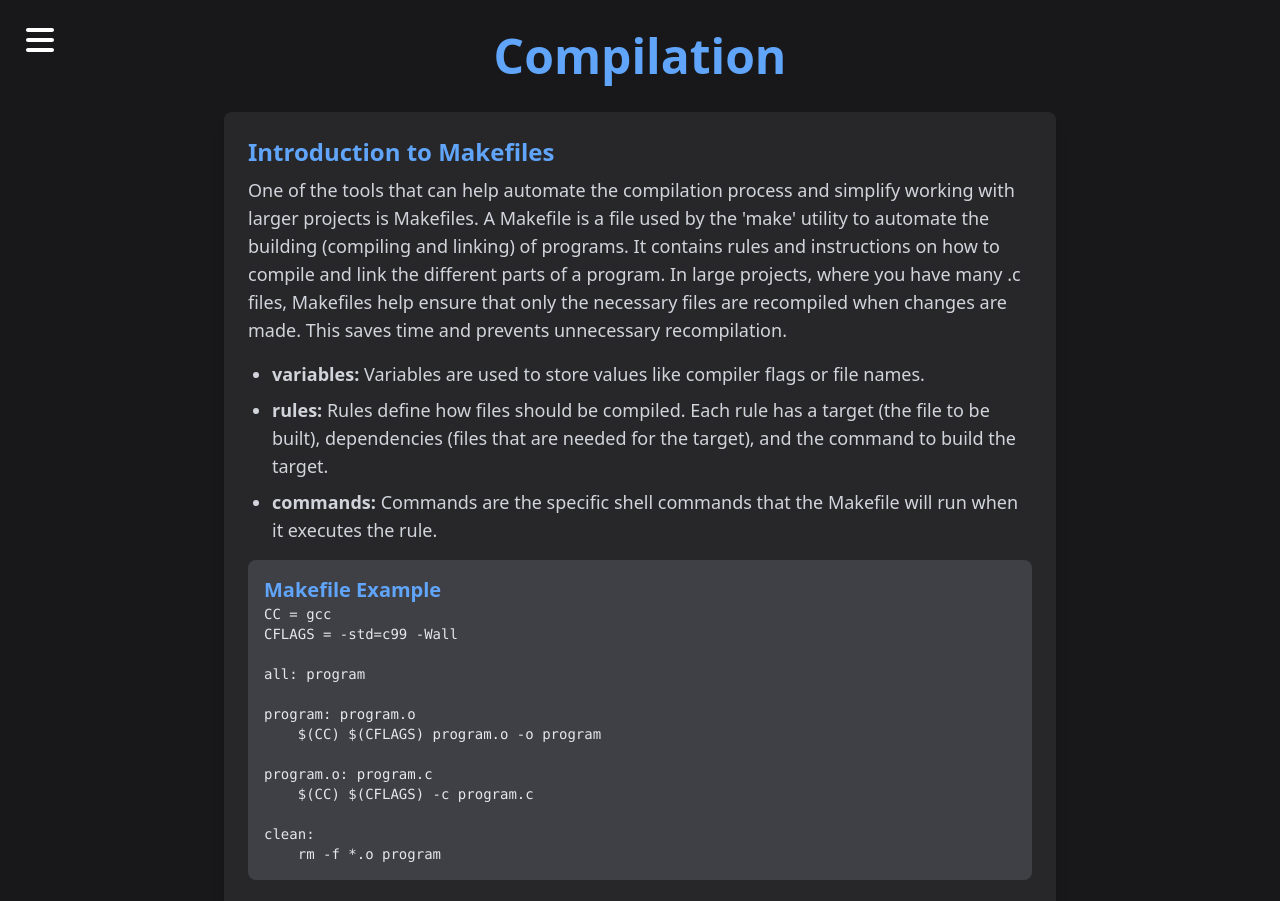
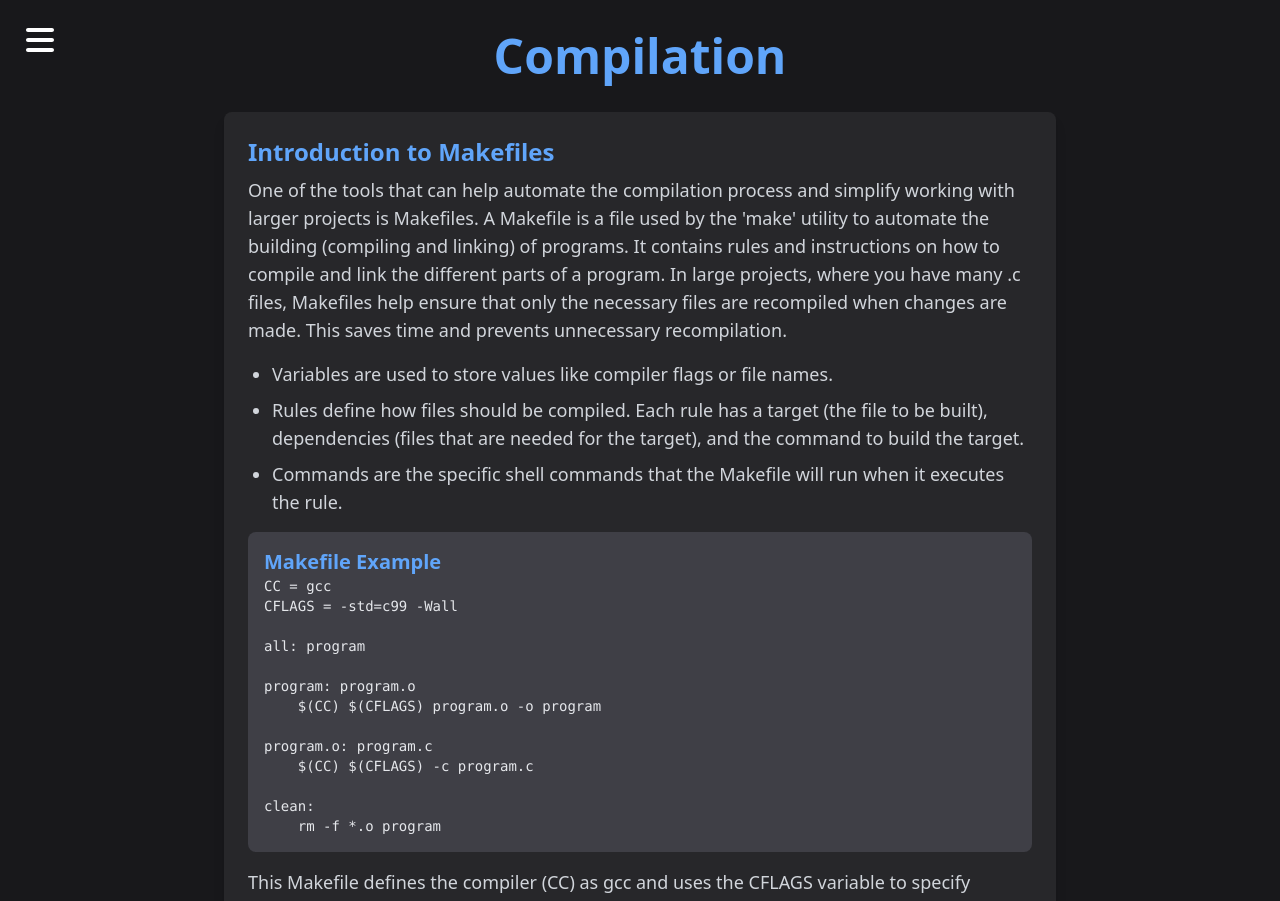
Before and after one commit to acandrewchow/cis2500-textbook, a Next.js app: page /topics/compilation in a window 1280 px wide. Shown: the top 901 px of the page. Built offline with nearby package versions, Linux system fonts and the light colour scheme.

Commit message:
Adds reusable Lecture component

```diff
--- /dev/null
+++ b/src/components/Lecture.js
@@ -0,0 +1,61 @@
+import React from "react";
+import TableOfContents from "@/components/TableOfContents";
+import Paragraph from "@/components/Paragraph";
+
+const Lecture = ({ content }) => {
+  return (
+    <div className="min-h-screen bg-zinc-900 text-white">
+      <TableOfContents />
+      <div className="max-w-4xl mx-auto p-8">
+        <header className="mb-8 text-center">
+          <h1 className="text-5xl font-bold text-blue-400 mb-4">
+            {content.title}
+          </h1>
+        </header>
+
+        <div className="bg-zinc-800 rounded-lg shadow-lg p-6 space-y-6">
+          {content.sections &&
+            content.sections.map((section, index) => (
+              <section key={index}>
+                {section.title && (
+                  <h2 className="text-2xl font-semibold mb-2 text-blue-400">
+                    {section.title}
+                  </h2>
+                )}
+
+                {section.content && <Paragraph>{section.content}</Paragraph>}
+
+                {section.list && (
+                  <ul className="list-disc pl-6 space-y-2 text-lg text-gray-300">
+                    {section.list.map((item, idx) => (
+                      <li key={idx}>{item}</li>
+                    ))}
+                  </ul>
+                )}
+
+                {section.codeExample && (
+                  <>
+                    <div className="bg-zinc-700 p-4 rounded-lg my-4">
+                      <h3 className="text-xl font-semibold text-blue-400">
+                        {section.codeExample.title}
+                      </h3>
+                      <pre className="text-sm text-gray-200 whitespace-pre-wrap">
+                        {section.codeExample.code}
+                      </pre>
+                    </div>
+                    {section.codeExample.explanation && (
+                      <Paragraph className="text-gray-300 mt-4">
+                        {section.codeExample.explanation}
+                      </Paragraph>
+                    )}
+                  </>
+                )}
+              </section>
+            ))}
+        </div>
+      </div>
+    </div>
+  );
+};
+
+export default Lecture;
--- a/src/components/TableOfContents.js
+++ b/src/components/TableOfContents.js
@@ -12,12 +12,6 @@ import {
 export default function TableOfContents() {
   const [isOpen, setIsOpen] = useState(false);
   const [isTopicsOpen, setIsTopicsOpen] = useState(false);
-
-  const items = [
-    { link: "/", label: "Home" },
-    { link: "lectures/resources", label: "Resources" },
-    { link: "tutorials", label: "Tutorials" },
-  ];
 
   const topics = [
     { link: "/topics/compilation", label: "Compilation" },
--- a/src/data/lecture-content/Compilation.json
+++ b/src/data/lecture-content/Compilation.json
@@ -1,39 +1,37 @@
 {
   "title": "Compilation",
-  "makefileSection": {
+  "sections": [
+    {
       "title": "Introduction to Makefiles",
       "content": "One of the tools that can help automate the compilation process and simplify working with larger projects is Makefiles. A Makefile is a file used by the 'make' utility to automate the building (compiling and linking) of programs. It contains rules and instructions on how to compile and link the different parts of a program. In large projects, where you have many .c files, Makefiles help ensure that only the necessary files are recompiled when changes are made. This saves time and prevents unnecessary recompilation.",
-    "makefileParts": {
-      "variables": "Variables are used to store values like compiler flags or file names.",
-      "rules": "Rules define how files should be compiled. Each rule has a target (the file to be built), dependencies (files that are needed for the target), and the command to build the target.",
-      "commands": "Commands are the specific shell commands that the Makefile will run when it executes the rule."
-    },
-    "example": {
-      "makefile": "CC = gcc\nCFLAGS = -std=c99 -Wall\n\nall: program\n\nprogram: program.o\n\t$(CC) $(CFLAGS) program.o -o program\n\nprogram.o: program.c\n\t$(CC) $(CFLAGS) -c program.c\n\nclean:\n\trm -f *.o program",
-      "explanation": {
-        "CC": "The compiler (gcc in this case).",
-        "CFLAGS": "Compiler flags (-std=c99 ensures the use of the C99 standard, and -Wall enables all warnings).",
-        "all": "The default target that will be built when you run make. It depends on the program target.",
-        "program": "This target depends on program.o, and the command to build it is gcc program.o -o program.",
-        "clean": "A special target that removes all object files and the executable. You can run this with make clean to clean up the directory."
-      }
+      "list": [
+        "Variables are used to store values like compiler flags or file names.",
+        "Rules define how files should be compiled. Each rule has a target (the file to be built), dependencies (files that are needed for the target), and the command to build the target.",
+        "Commands are the specific shell commands that the Makefile will run when it executes the rule."
+      ],
+      "codeExample": {
+        "title": "Makefile Example",
+        "code": "CC = gcc\nCFLAGS = -std=c99 -Wall\n\nall: program\n\nprogram: program.o\n\t$(CC) $(CFLAGS) program.o -o program\n\nprogram.o: program.c\n\t$(CC) $(CFLAGS) -c program.c\n\nclean:\n\trm -f *.o program",
+        "explanation": "This Makefile defines the compiler (CC) as gcc and uses the CFLAGS variable to specify compiler options such as using the C99 standard and enabling warnings. The 'all' target specifies that the default build will produce the program executable, which depends on program.o. The clean target provides a command to remove object files and the compiled program for cleanup purposes."
       }
     },
-  "makefileBenefits": {
+    {
       "title": "Why Use Makefiles?",
-    "content": [
-      "Using Makefiles is beneficial for several reasons:",
-      "1. Automation: It automates the compilation process, saving you from having to type out long commands every time you need to compile your program.",
-      "2. Efficiency: 'make' will only recompile the files that have changed, instead of recompiling the entire program. This is especially useful for larger projects.",
-      "3. Consistency: Makefiles provide a standardized way to manage the build process across different machines and developers."
+      "content": "Using Makefiles is beneficial for several reasons:",
+      "list": [
+        "Automation: It automates the compilation process, saving you from having to type out long commands every time you need to compile your program.",
+        "Efficiency: 'make' will only recompile the files that have changed, instead of recompiling the entire program. This is especially useful for larger projects.",
+        "Consistency: Makefiles provide a standardized way to manage the build process across different machines and developers."
       ]
     },
-  "bestPractices": {
+    {
       "title": "Makefile Best Practices",
-    "content": [
-      "1. Use Variables: Variables make your Makefile more flexible and easier to maintain.",
-      "2. Modularize Your Project: If your project grows large, break it up into multiple subdirectories and use Makefiles in each subdirectory.",
-      "3. Use Dependencies Wisely: Make sure the dependencies are correctly set to avoid unnecessary recompilation."
+      "content": "Follow these best practices to create efficient Makefiles:",
+      "list": [
+        "Use Variables: Variables make your Makefile more flexible and easier to maintain.",
+        "Modularize Your Project: If your project grows large, break it up into multiple subdirectories and use Makefiles in each subdirectory.",
+        "Use Dependencies Wisely: Make sure the dependencies are correctly set to avoid unnecessary recompilation."
       ]
     }
+  ]
 }
--- a/src/pages/topics/compilation.js
+++ b/src/pages/topics/compilation.js
@@ -1,97 +1,9 @@
 import React from "react";
-import TableOfContents from "@/components/TableOfContents";
-import Paragraph from "@/components/Paragraph";
+import Lecture from "@/components/Lecture";
 import CompilationContent from "@/data/lecture-content/Compilation.json";
 
 const Compilation = () => {
-  return (
-    <div className="min-h-screen bg-zinc-900 text-white">
-      <TableOfContents />
-      <div className="max-w-4xl mx-auto p-8">
-        <header className="mb-8 text-center">
-          <h1 className="text-5xl font-bold text-blue-400 mb-4">
-            {CompilationContent.title}
-          </h1>
-        </header>
-
-        <div className="bg-zinc-800 rounded-lg shadow-lg p-6 space-y-6">
-          {CompilationContent.makefileSection && (
-            <section>
-              <h2 className="text-2xl font-semibold mb-2 text-blue-400">
-                {CompilationContent.makefileSection.title}
-              </h2>
-              <Paragraph>
-                {CompilationContent.makefileSection.content}
-              </Paragraph>
-
-              <ul className="list-disc pl-6 space-y-2 text-lg text-gray-300">
-                {Object.keys(
-                  CompilationContent.makefileSection.makefileParts
-                ).map((part, index) => (
-                  <li key={index}>
-                    <strong>{part}:</strong>{" "}
-                    {CompilationContent.makefileSection.makefileParts[part]}
-                  </li>
-                ))}
-              </ul>
-
-              <div className="bg-zinc-700 p-4 rounded-lg my-4">
-                <h3 className="text-xl font-semibold text-blue-400">
-                  Makefile Example
-                </h3>
-                <pre className="text-sm text-gray-200 whitespace-pre-wrap">
-                  {CompilationContent.makefileSection.example.makefile}
-                </pre>
-              </div>
-            </section>
-          )}
-
-          {CompilationContent.makefileSection?.example?.explanation && (
-            <div className="text-lg text-gray-300 mt-4">
-              <h4 className="font-semibold">Explanation:</h4>
-              <ul className="list-disc pl-6 space-y-2">
-                {Object.entries(
-                  CompilationContent.makefileSection.example.explanation
-                ).map(([key, value], index) => (
-                  <li key={index}>
-                    <strong>{key}:</strong> {value}
-                  </li>
-                ))}
-              </ul>
-            </div>
-          )}
-
-          {CompilationContent.makefileBenefits && (
-            <section>
-              <h2 className="text-2xl font-semibold mb-2 text-blue-400">
-                {CompilationContent.makefileBenefits.title}
-              </h2>
-              <ul className="list-disc pl-6 space-y-2 text-lg text-gray-300">
-                {CompilationContent.makefileBenefits.content.map(
-                  (item, index) => (
-                    <li key={index}>{item}</li>
-                  )
-                )}
-              </ul>
-            </section>
-          )}
-
-          {CompilationContent.bestPractices && (
-            <section>
-              <h2 className="text-2xl font-semibold mb-2 text-blue-400">
-                {CompilationContent.bestPractices.title}
-              </h2>
-              <ul className="list-disc pl-6 space-y-2 text-lg text-gray-300">
-                {CompilationContent.bestPractices.content.map((item, index) => (
-                  <li key={index}>{item}</li>
-                ))}
-              </ul>
-            </section>
-          )}
-        </div>
-      </div>
-    </div>
-  );
+  return <Lecture content={CompilationContent} />;
 };
 
 export default Compilation;
```
Lines whose indentation alone changed are shown as unchanged.
